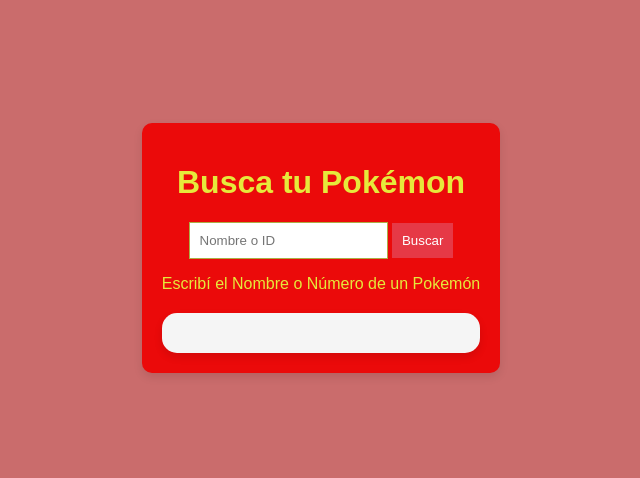
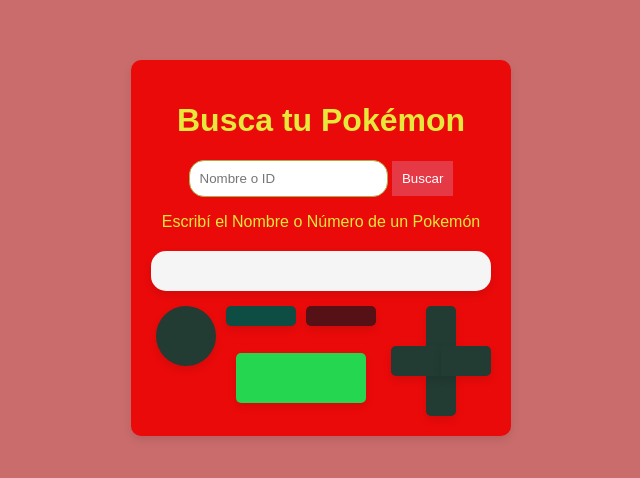
Before and after one commit to marcelorrrr/Pokemon-Api, a plain HTML site: page index.html in a window 1280 px wide. Shown: the part 120-598 px from the top of the page, without its empty margins (319-959 px from the left). Drawn offline with Linux system fonts and the light colour scheme.

Commit message:
controles pokedex

```diff
--- a/index.html
+++ b/index.html
@@ -6,6 +6,7 @@
     <title>Mi Pokédex</title>
     <link rel="stylesheet" href="style.css">
     <script src="app.js" defer></script>
+    <link rel="shortcut icon" href="https://raw.githubusercontent.com/PokeAPI/sprites/master/sprites/pokemon/25.png">
 </head>
 <body>
 
@@ -16,6 +17,28 @@
         <p>Escribí el Nombre o Número de un Pokemón</p>
         <div id="pokemonResult" class="resultado"></div>
 
+        <div class="controles">
+            <div class="circulo"></div>
+            <div class="rectangulos">
+                <div class="rectangulos-chicos">
+                <div class="rectangulo-pequeñoVerde"></div>
+                <div class="rectangulo-pequeñoRojo"></div>
+                </div>
+                <div class="rectangulo-verde"></div>
+
+            </div>
+            <div class = "pad">
+            <div class="pad-arriba">   </div>
+            <div class="pad-centro">
+            <div class="pad-izq">   </div>
+            <div class="pad-der">   </div>
+            </div>
+            <div class="pad-abajo">   </div>
+            </div>
+
+
+        </div>
+
     </div>
 
 </body>
--- a/style.css
+++ b/style.css
@@ -14,7 +14,7 @@
     text-align: center;
 }
 
-#pokemonInput { padding: 10px; border: 1px solid #acad45; }
+#pokemonInput { padding: 10px; border: 1px solid #acad45; border-radius: 15px;}
 #searchButton { padding: 10px; background-color: #e63946; color: white; border: none; cursor: pointer; }
 
 #pokemonResult img {
@@ -23,7 +23,7 @@
     image-rendering: pixelated;
 }
 #pokemonResult h2 { text-transform: capitalize; }
-.error { color: #e6e93b; font-weight: bold; }
+.error { color: #e63946; font-weight: bold; }
 
 .resultado{
     margin-top: 20px;
@@ -35,3 +35,131 @@
     font-weight: bold;
 
 }
+
+.controles{
+    display: flex;
+
+}
+
+.circulo{
+    background-color: #223b33;
+    border: #223b33;
+    padding: 15px;
+    border-radius: 100%;
+    cursor: pointer;
+    font-weight: bold;
+    margin: 5px;
+    width: 30px;
+    height: 30px;
+    display: flex;
+    margin-top: 15px;
+    box-shadow: 0 4px 8px rgba(0, 0, 0, 0.1);
+
+}
+
+.rectangulos{
+    display: grid;
+    justify-content: start;
+    justify-items: center;
+    margin-right: 10px;
+}
+
+.rectangulos-chicos{
+    display: flex;
+}
+
+
+.rectangulo-pequeñoRojo{
+    background-color: #551116;
+    border: #551116;
+    padding: 5px;
+    border-radius: 5px;
+    cursor: pointer;
+    font-weight: bold;
+    margin: 5px;
+    width: 60px;
+    height: 10px;
+    display: flex;
+    margin-top: 15px;
+    box-shadow: 0 4px 8px rgba(0, 0, 0, 0.1);
+
+}
+
+.rectangulo-pequeñoVerde{
+    background-color: #0d4d44;
+    border: #0d4d44;
+    padding: 5px;
+    border-radius: 5px;
+    cursor: pointer;
+    font-weight: bold;
+    margin: 5px;
+    width: 60px;
+    height: 10px;
+    display: flex;
+    margin-top: 15px;
+    box-shadow: 0 4px 8px rgba(0, 0, 0, 0.1);
+
+}
+
+.rectangulo-verde{
+    background-color: #25d651;
+    border: #25d651;
+    padding: 5px;
+    border-radius: 5px;
+    cursor: pointer;
+    font-weight: bold;
+    margin: 5px;
+    width: 120px;
+    height: 40px;
+    display: flex;
+    margin-top: 15px;
+    box-shadow: 0 4px 8px rgba(0, 0, 0, 0.1);
+}
+
+.pad{
+    margin-top: 15px;
+    place-items: center;
+
+}
+
+.pad-centro{
+    display: flex;
+}
+
+.pad-arriba, .pad-abajo{
+    background-color: #223b33;
+    border: none;
+    cursor: pointer;
+    font-weight: bold;
+    width: 30px;
+    height: 40px;
+    display: flex;
+    box-shadow: 0 4px 8px rgba(0, 0, 0, 0.1);
+}
+.pad-izq, .pad-der{
+    background-color: #223b33;
+    border: none;
+    cursor: pointer;
+    font-weight: bold;
+    width: 50px;
+    height: 30px;
+    display: flex;
+    box-shadow: 0 4px 8px rgba(0, 0, 0, 0.1);
+
+}
+
+.pad-der{
+    border-radius: 0px 5px 5px 0px;
+}
+
+.pad-izq{
+    border-radius: 5px 0px 0px 5px;
+}
+
+.pad-arriba{
+    border-radius: 5px 5px 0px 0px;
+}
+
+.pad-abajo{
+    border-radius: 0px 0px 5px 5px;
+}
```
